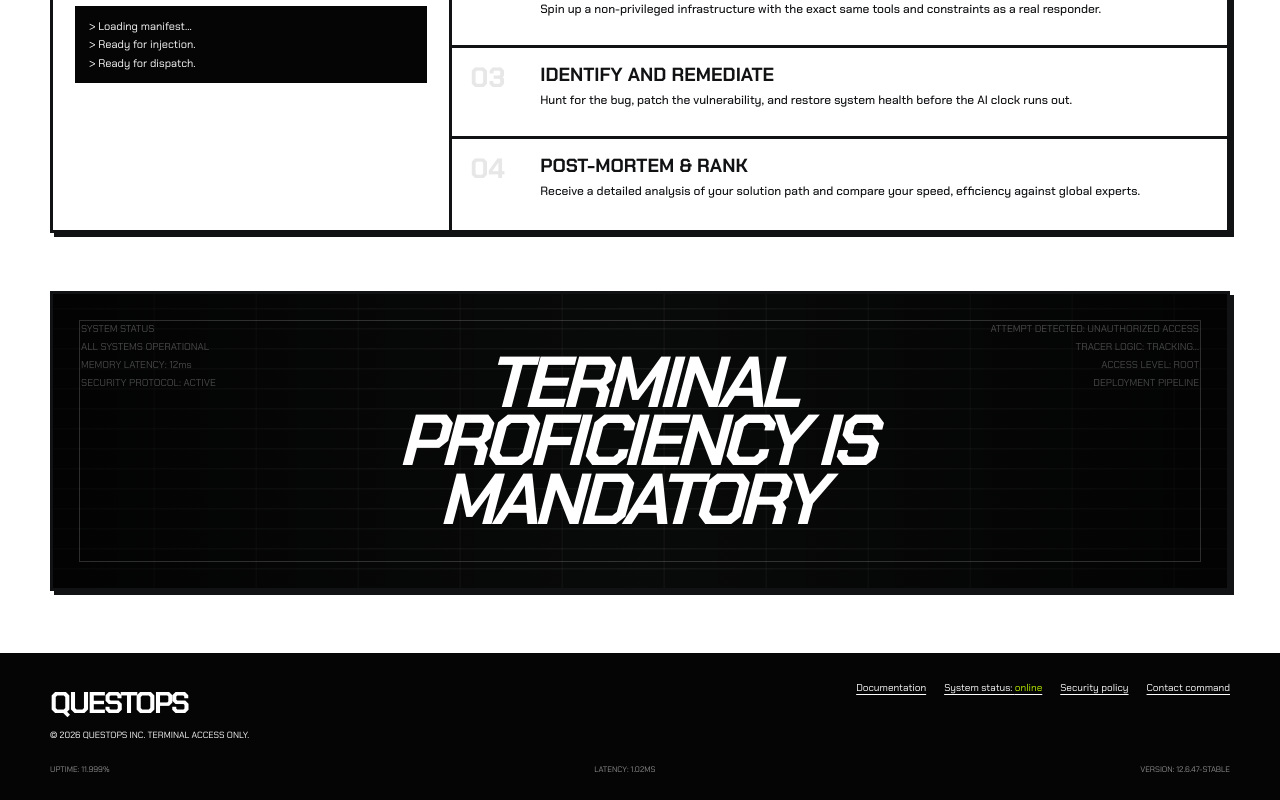
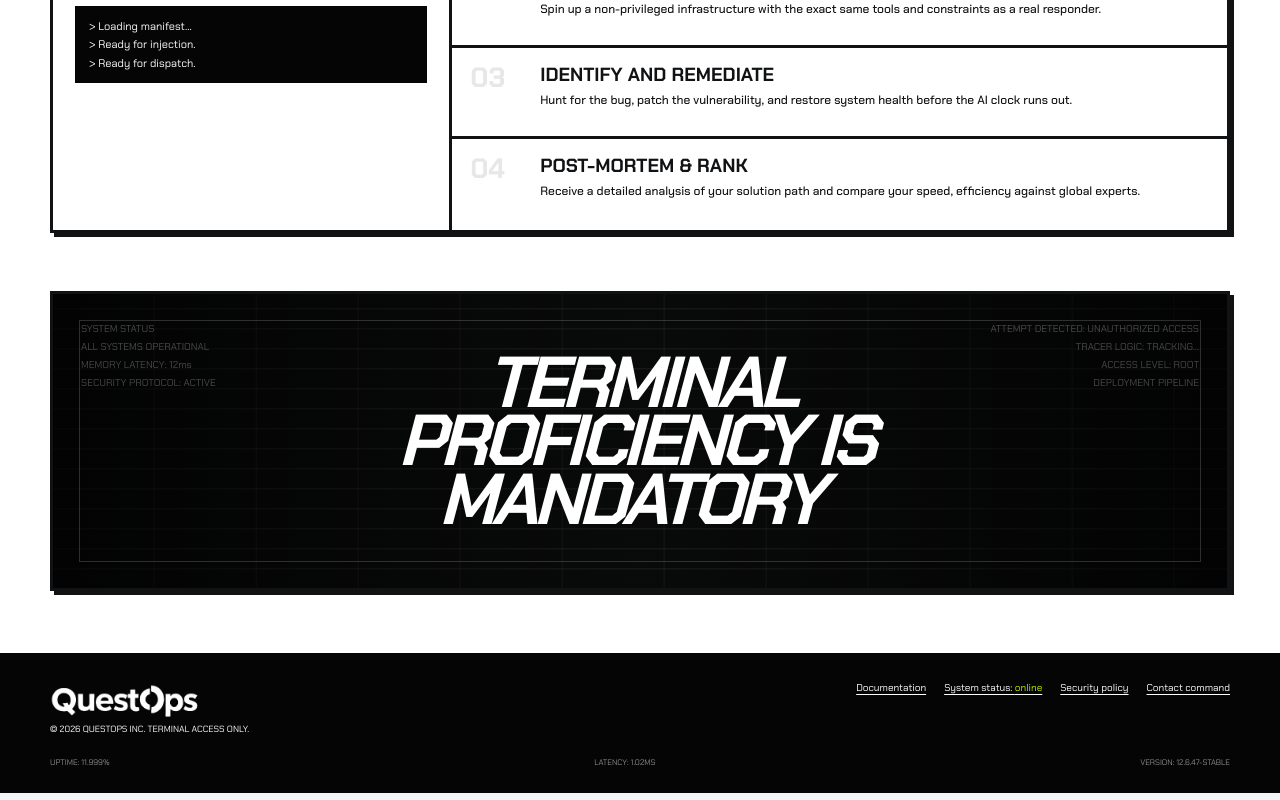
Before and after one commit to guyasong2/QuestOps, a React (Vite) app in the folder frontend/: page / in a window 1280 px wide. Shown: the part 1027-1827 px from the top of the page. Built offline with nearby package versions, Linux system fonts and the light colour scheme.

Commit message:
change favicon icon with logo

```diff
--- a/frontend/index.html
+++ b/frontend/index.html
@@ -2,7 +2,7 @@
 <html lang="en">
   <head>
     <meta charset="UTF-8" />
-    <link rel="icon" type="image/svg+xml" href="/favicon.svg" />
+    <link rel="icon" type="image/png" href="/QuestOps_logo.png" />
     <meta name="viewport" content="width=device-width, initial-scale=1.0" />
     <title>Escape the Lab — AI-Powered Incident Response Training</title>
     <meta name="description" content="Learn cybersecurity, software engineering, and cloud skills by solving realistic production incidents under pressure. An escape-room learning platform built for the Prometheus Hackathon." />
--- a/frontend/src/App.css
+++ b/frontend/src/App.css
@@ -315,7 +315,7 @@
   font-family: "Chakra Petch", sans-serif;
 }
 
-.site-footer strong { font-size: 30px; letter-spacing: -.07em; }
+.footer-logo { display: block; width: 150px; height: auto; filter: invert(1); }
 .site-footer p { margin: 4px 0 0; font-size: 9px; text-transform: uppercase; }
 .site-footer nav { display: flex; align-items: start; flex-wrap: wrap; justify-content: flex-end; gap: 18px; }
 .site-footer a { color: #fff; font-size: 10px; text-decoration: underline; text-underline-offset: 3px; }
--- a/frontend/src/components/hero.tsx
+++ b/frontend/src/components/hero.tsx
@@ -94,7 +94,7 @@ export default function Hero() {
 
       <footer className="site-footer">
         <div>
-          <strong>QuestOps</strong>
+          <img className="footer-logo" src="/QuestOps_logo.png" alt="QuestOps" />
           <p>© 2026 QuestOps Inc. Terminal access only.</p>
         </div>
         <nav aria-label="Footer navigation">
```
